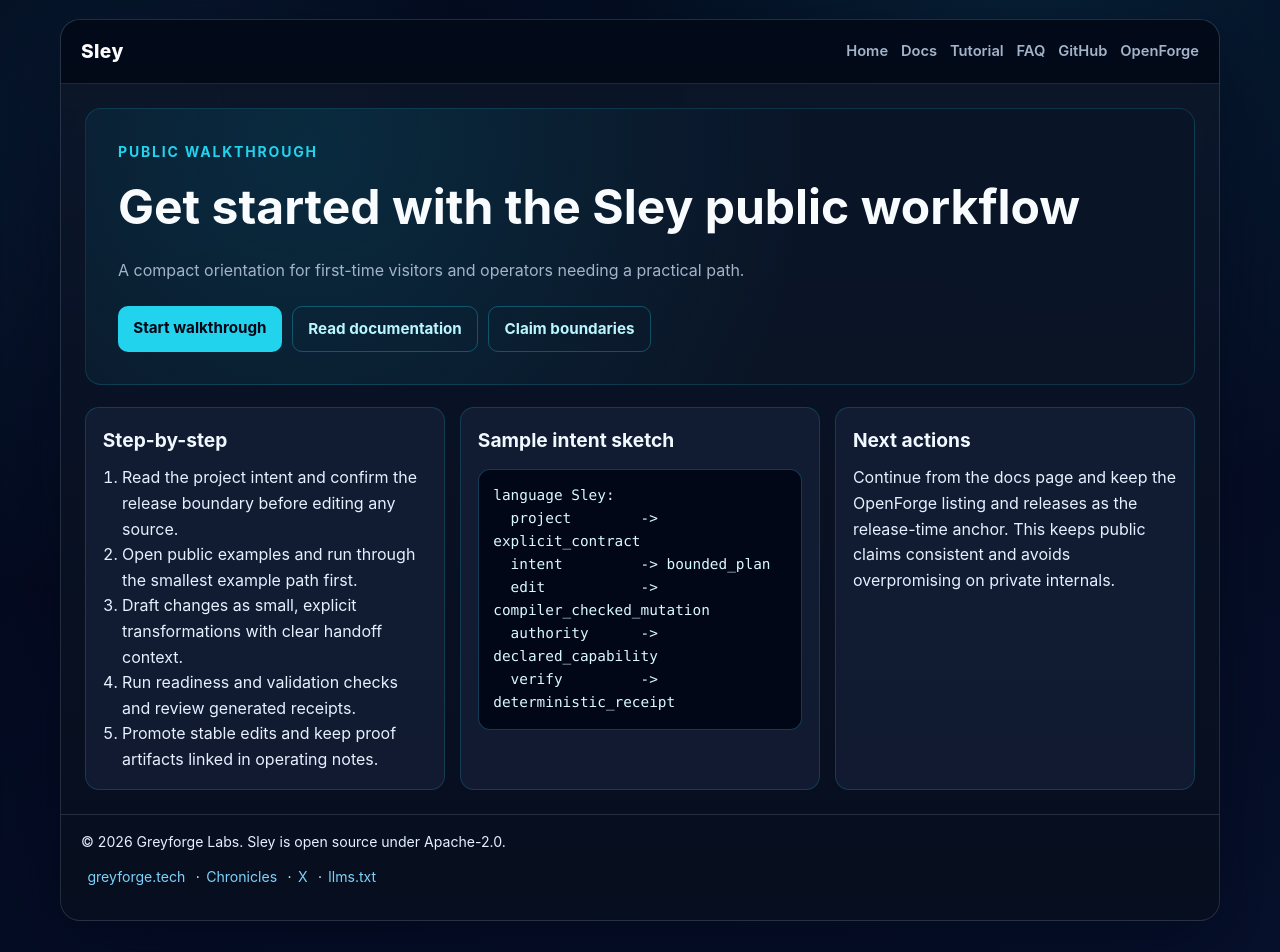
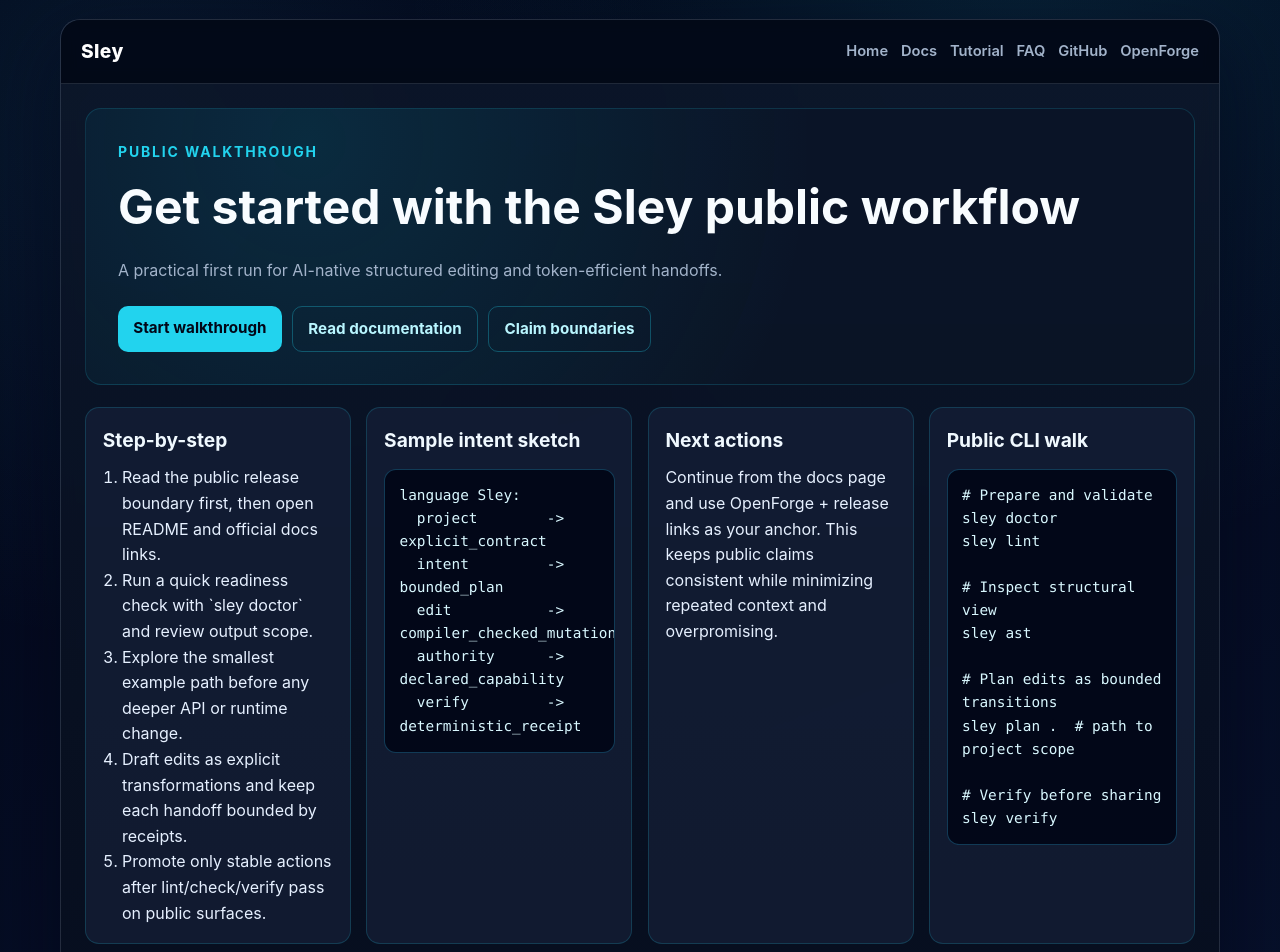
Before and after one commit to GreyforgeLabs/sleylang.org, a Next.js app: page /tutorial in a window 1280 px wide. Shown: the top 952 px of the page. Built offline with nearby package versions, Linux system fonts and the light colour scheme.

Commit message:
Expand sleylang.org docs and tutorial content

```diff
--- a/app/tutorial/page.jsx
+++ b/app/tutorial/page.jsx
@@ -1,11 +1,11 @@
 import { SleyShell } from "../components/SleyShell";
 
 const steps = [
-  "Read the project intent and confirm the release boundary before editing any source.",
-  "Open public examples and run through the smallest example path first.",
-  "Draft changes as small, explicit transformations with clear handoff context.",
-  "Run readiness and validation checks and review generated receipts.",
-  "Promote stable edits and keep proof artifacts linked in operating notes.",
+  "Read the public release boundary first, then open README and official docs links.",
+  "Run a quick readiness check with `sley doctor` and review output scope.",
+  "Explore the smallest example path before any deeper API or runtime change.",
+  "Draft edits as explicit transformations and keep each handoff bounded by receipts.",
+  "Promote only stable actions after lint/check/verify pass on public surfaces.",
 ];
 
 export const metadata = {
@@ -20,7 +20,7 @@
       scope=""
       kicker="Public walkthrough"
       title="Get started with the Sley public workflow"
-      subtitle="A compact orientation for first-time visitors and operators needing a practical path."
+      subtitle="A practical first run for AI-native structured editing and token-efficient handoffs."
     >
       <article className="card">
         <h2>Step-by-step</h2>
@@ -44,9 +44,26 @@
       <article className="card">
         <h2>Next actions</h2>
         <p>
-          Continue from the docs page and keep the OpenForge listing and releases as the release-time anchor. This keeps public claims
-          consistent and avoids overpromising on private internals.
+          Continue from the docs page and use OpenForge + release links as your anchor. This keeps public claims consistent while
+          minimizing repeated context and overpromising.
         </p>
+      </article>
+      <article className="card">
+        <h2>Public CLI walk</h2>
+        <pre className="code">
+{`# Prepare and validate
+sley doctor
+sley lint
+
+# Inspect structural view
+sley ast
+
+# Plan edits as bounded transitions
+sley plan .  # path to project scope
+
+# Verify before sharing
+sley verify`}
+        </pre>
       </article>
     </SleyShell>
   );
```
Also changed, not shown: app/docs/page.jsx (+22 -6 lines), app/sley/docs/page.jsx (+18 -6 lines), app/sley/tutorial/page.jsx (+14 -0 lines).
